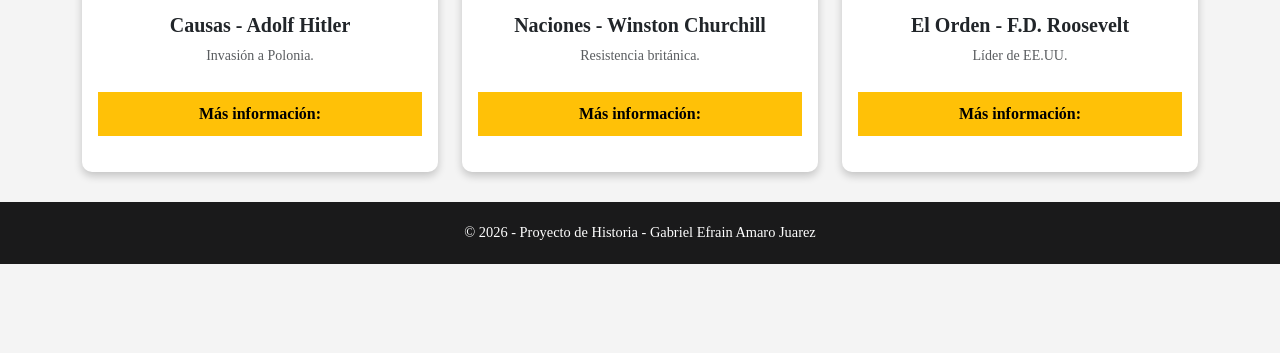
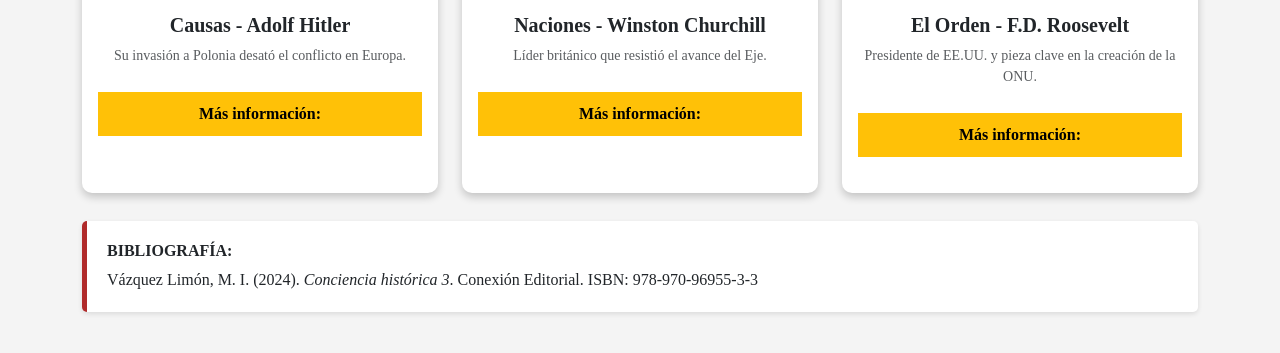
Before and after one commit to chilmexbug/portal_colegio_bachilleres_temas_S_electos_historia6, a plain HTML site: page historia.html in a window 1280 px wide. Shown: the part 587-940 px from the top of the page. Before the commit the page ends 851 px from the top, so only its background shows below. Drawn offline with nearby package versions, Linux system fonts and the light colour scheme; files whose address does not match are found by name.

Commit message:
Update historia.html

```diff
--- a/historia.html
+++ b/historia.html
@@ -9,11 +9,10 @@
         body { background-color: #f4f4f4; font-family: 'Times New Roman', serif; }
         .header-historia { background: #1a1a1b; color: white; padding: 50px; text-align: center; border-bottom: 8px solid #b02a2a; }
         .autor { color: #f47a1f; font-weight: bold; font-size: 1.5rem; }
-        .card-wwii { background: white; border-radius: 10px; box-shadow: 0 4px 8px rgba(0,0,0,0.2); margin-top: 20px; text-align: center; overflow: hidden; height: 100%; transition: 0.3s; }
-        .card-wwii:hover { transform: scale(1.02); }
+        .card-wwii { background: white; border-radius: 10px; box-shadow: 0 4px 8px rgba(0,0,0,0.2); margin-top: 20px; text-align: center; overflow: hidden; height: 100%; }
         .foto-lider { width: 100%; height: 300px; object-fit: cover; display: block; background-color: #ddd; }
         .btn-custom { background: #ffc107; font-weight: bold; width: 100%; border: none; padding: 10px; margin-top: 10px; }
-        .footer-propio { background: #1a1a1b; color: white; text-align: center; padding: 20px; margin-top: 50px; font-size: 0.9rem; }
+        .bibliografia { background: white; padding: 20px; border-left: 5px solid #b02a2a; margin-top: 30px; border-radius: 5px; box-shadow: 0 2px 5px rgba(0,0,0,0.1); }
     </style>
 </head>
 <body>
@@ -31,7 +30,7 @@
                     <img src="img/hitler.jpg" class="foto-lider" alt="Hitler">
                     <div class="p-3">
                         <h5 class="fw-bold">Causas - Adolf Hitler</h5>
-                        <p class="small text-muted">Invasión a Polonia.</p>
+                        <p class="small text-muted">Su invasión a Polonia desató el conflicto en Europa.</p>
                         <button class="btn-custom">Más información:</button>
                     </div>
                 </div>
@@ -41,7 +40,7 @@
                     <img src="img/churchill.jpg" class="foto-lider" alt="Churchill">
                     <div class="p-3">
                         <h5 class="fw-bold">Naciones - Winston Churchill</h5>
-                        <p class="small text-muted">Resistencia británica.</p>
+                        <p class="small text-muted">Líder británico que resistió el avance del Eje.</p>
                         <button class="btn-custom">Más información:</button>
                     </div>
                 </div>
@@ -51,17 +50,18 @@
                     <img src="img/roosevelt.jpg" class="foto-lider" alt="Roosevelt">
                     <div class="p-3">
                         <h5 class="fw-bold">El Orden - F.D. Roosevelt</h5>
-                        <p class="small text-muted">Líder de EE.UU.</p>
+                        <p class="small text-muted">Presidente de EE.UU. y pieza clave en la creación de la ONU.</p>
                         <button class="btn-custom">Más información:</button>
                     </div>
                 </div>
             </div>
         </div>
+
+        <div class="bibliografia mt-5">
+            <h6 class="fw-bold">BIBLIOGRAFÍA:</h6>
+            <p class="mb-0">Vázquez Limón, M. I. (2024). <i>Conciencia histórica 3</i>. Conexión Editorial. ISBN: 978-970-96955-3-3</p>
+        </div>
     </div>
-
-    <footer class="footer-propio">
-        &copy; 2026 - Proyecto de Historia - Gabriel Efrain Amaro Juarez
-    </footer>
 
 </body>
 </html>
```
